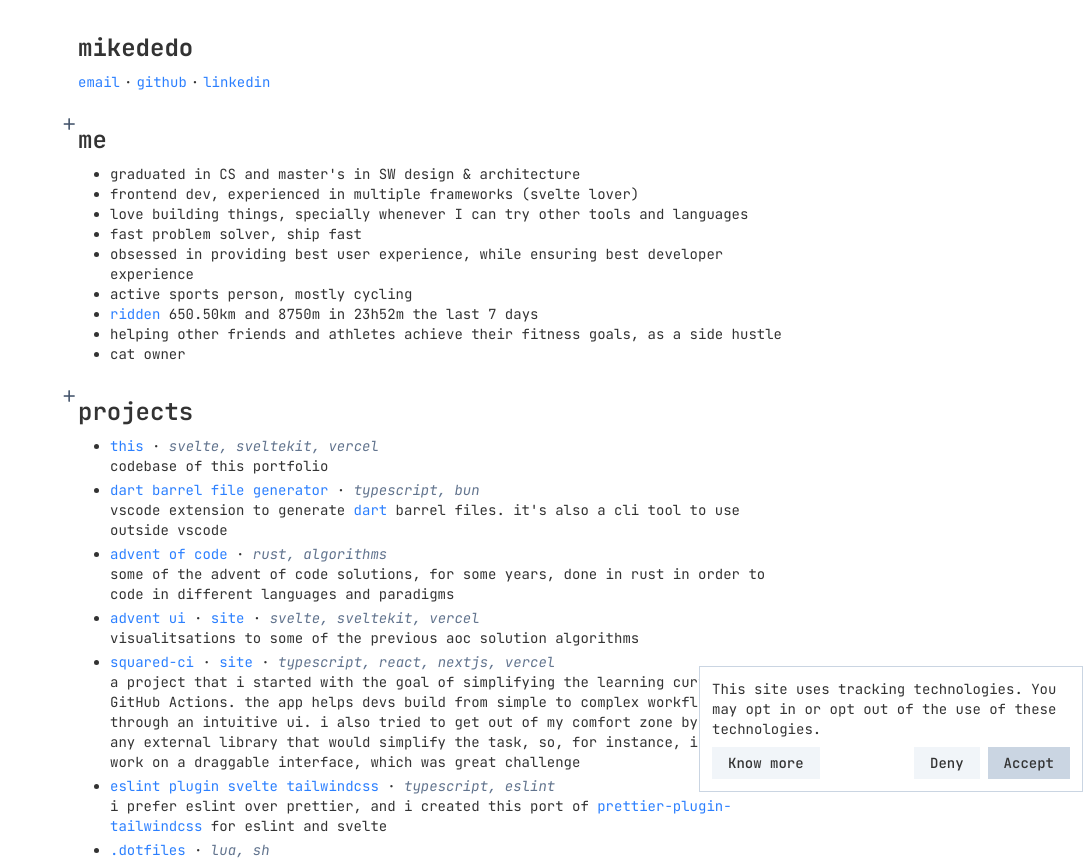
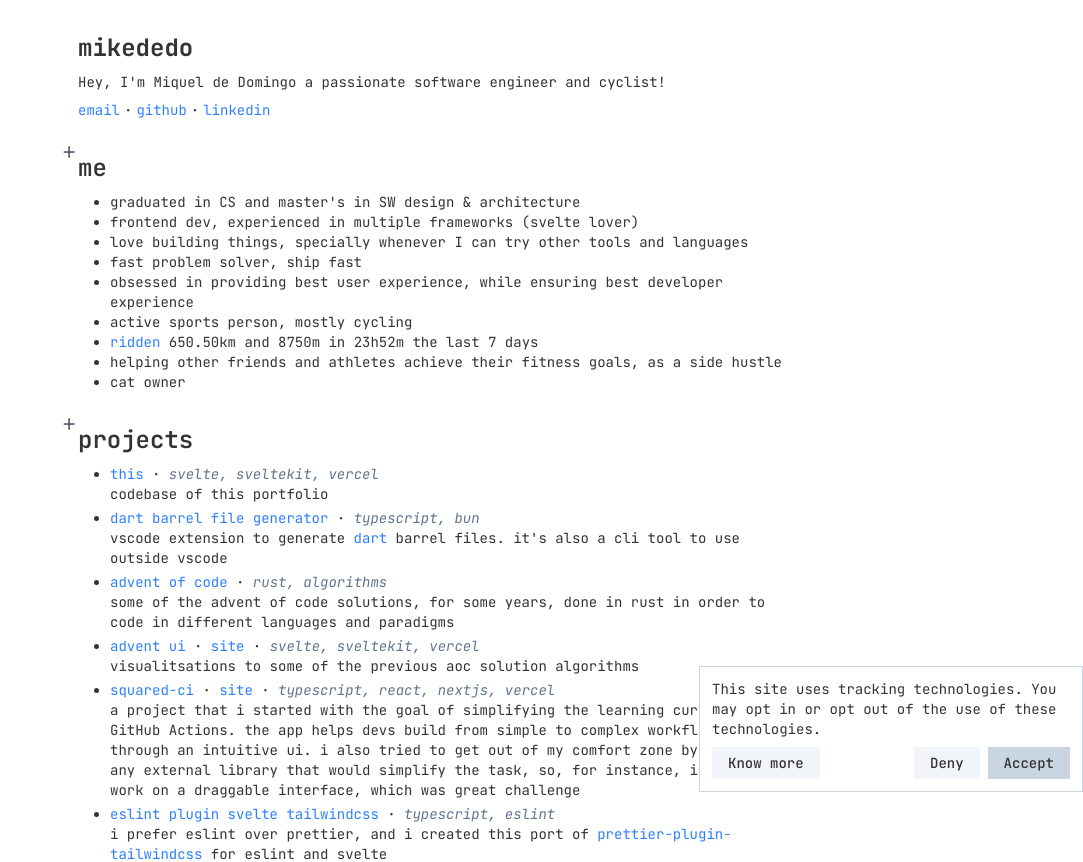
Before and after one commit to mikededo/portfolio, a SvelteKit app: page / in a window 1280 px wide. Shown: the top 862 px of the page, without its empty margins (197-1280 px from the left). Built offline with nearby package versions, Linux system fonts and the light colour scheme.

Commit message:
fix: add small desc

```diff
--- a/src/routes/+page.svelte
+++ b/src/routes/+page.svelte
@@ -40,6 +40,7 @@
 
 <main class="mx-auto w-full lg:w-3/4">
     <h1 class="mb-2 text-2xl font-bold">mikededo</h1>
+    <p class="mb-2 text-sm">Hey, I'm Miquel de Domingo a passionate software engineer and cyclist!</p>
     <div class="flex gap-1 text-sm" role="list">
         {#each URLS as { href, name }, i}
             <Link href={href} role="listitem">{name}</Link>
```
